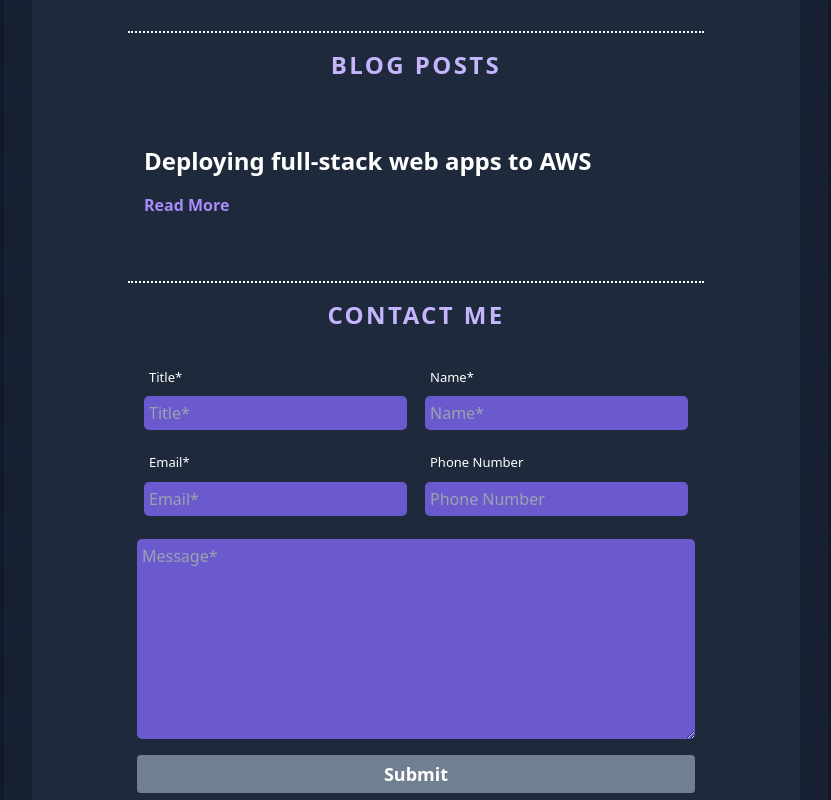
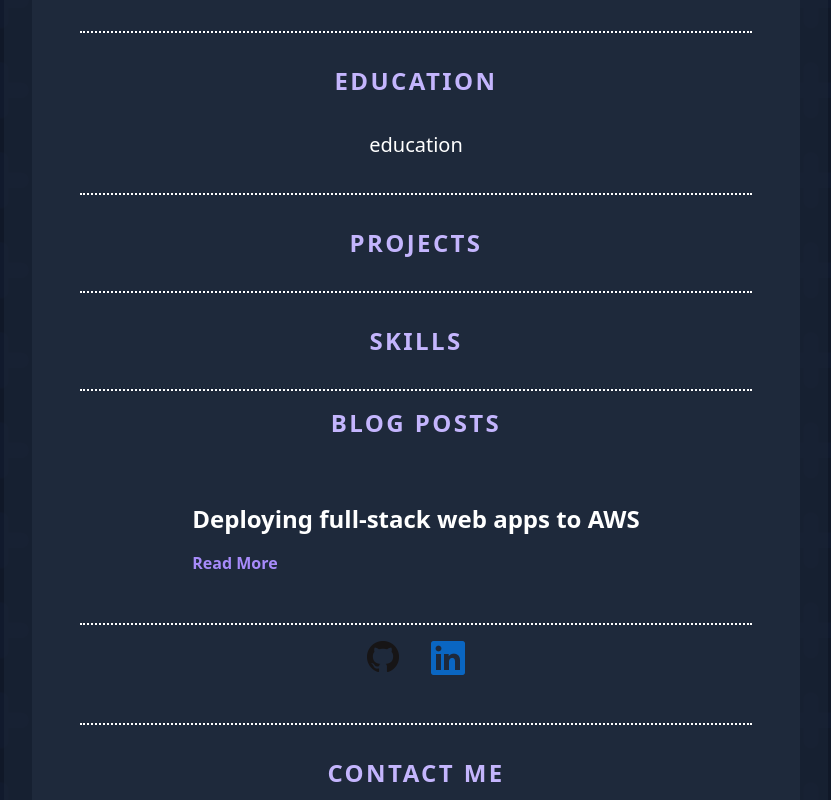
Before and after one commit to rnstphns/portfolio-front-end, an Angular app: page / in a window 1280 px wide. Shown: the part 1020-1820 px from the top of the page, without its empty margins (224-1055 px from the left). Built offline with nearby package versions, Linux system fonts and the light colour scheme.

Commit message:
polish formatting, div hell

```diff
--- a/src/app/app.component.html
+++ b/src/app/app.component.html
@@ -57,20 +57,43 @@
         >
       </div>
       <div class="border-b-2 border-dotted border-white w-full mt-8"></div>
-      <div class="px-2 sm:px-12 mx-auto w-full mt-8">
-        <div id="about">
+      <div id="about" class="px-2 sm:px-12 mx-auto w-full mt-8">
         <h2
           class="text-xl sm:text-2xl font-semibold text-violet-300 tracking-widest uppercase"
         >
           About
         </h2>
-          <p
-            class="text-l sm:text-xl mt-8 leading-relaxed sm:leading-relaxed"
+        <p class="text-l sm:text-xl mt-8 leading-relaxed sm:leading-relaxed">
+          I came to a career in programming after 6 years of work in the solar
+          PV industry.
+        </p>
+      </div>
+      <div class="border-b-2 border-dotted border-white w-full mt-8"></div>
+      <div id="education" class="px-2 sm:px-12 mx-auto w-full mt-8">
+        <h2
+          class="text-xl sm:text-2xl font-semibold text-violet-300 tracking-widest uppercase"
         >
-            I came to a career in programming after 6 years of work in the solar PV industry.
-
+          Education
+        </h2>
+        <p class="text-l sm:text-xl mt-8 leading-relaxed sm:leading-relaxed">
+          education
         </p>
-          <p></p>
+      </div>
+      <div class="border-b-2 border-dotted border-white w-full mt-8"></div>
+      <div id="projects" class="px-2 sm:px-12 mx-auto w-full mt-8">
+        <h2
+          class="text-xl sm:text-2xl font-semibold text-violet-300 tracking-widest uppercase"
+        >
+          Projects
+        </h2>
+      </div>
+      <div class="border-b-2 border-dotted border-white w-full mt-8"></div>
+      <div id="skills" class="bpx-2 sm:px-12 mx-auto w-full mt-8">
+        <h2
+          class="text-xl sm:text-2xl font-semibold text-violet-300 tracking-widest uppercase"
+        >
+          Skills
+        </h2>
       </div>
       <div class="border-b-2 border-dotted border-white w-full mt-8"></div>
       <div id="posts" class="flex flex-col">
@@ -89,20 +112,10 @@
             </h2>
             <p class="font-bold text-left text-violet-400 mt-4">Read More</p>
           </a>
-            <div
-              class="border-b-2 border-dotted border-white w-full mt-8"
-            ></div>
-            <h2
-              class="text-xl sm:text-2xl font-semibold text-violet-300 tracking-widest uppercase"
-            >
-              Contact Me
-            </h2>
-            <app-contact-form></app-contact-form>
-          </div>
         </div>
       </div>
       <div class="border-b-2 border-dotted border-white w-full mt-8"></div>
-      <div class="flex flex-row mt-4 mb-4 mx-auto">
+      <div id="socials" class="flex flex-row mt-4 mb-4 mx-auto">
         <a href="https://github.com/rnstphns" class="px-4"
           ><img src="../assets/GitHub-Mark-32px.png" alt="Github"
         /></a>
@@ -111,6 +124,15 @@
           class="px-4"
           ><img src="../assets/In-Blue-34.png" alt="Linkedin"
         /></a>
+      </div>
+      <div class="border-b-2 border-dotted border-white w-full mt-8"></div>
+      <div id="contact" class="bpx-2 sm:px-12 mx-auto w-full mt-8">
+        <h2
+          class="text-xl sm:text-2xl font-semibold text-violet-300 tracking-widest uppercase"
+        >
+          Contact Me
+        </h2>
+        <app-contact-form></app-contact-form>
       </div>
     </div>
   </div>
--- a/src/app/contact-form/contact-form.component.ts
+++ b/src/app/contact-form/contact-form.component.ts
@@ -16,7 +16,7 @@ import { HttpClient } from '@angular/common/http';
           <div class="input-label-pair">
             <label for="name">Name*</label>
             <!-- <span *ngIf="!contactForm.get('Name')?.valid && contactForm.get('Name')?.touched" class="alert">Please enter a name</span>  -->
-            <input formControlName="Name" type="text" placeholder = "Name*" id="name">
+            <input formControlName="GuestName" type="text" placeholder = "Name*" id="name">
           </div>
           <div class="input-label-pair">
             <label for="email">Email*</label>
@@ -35,13 +35,15 @@ import { HttpClient } from '@angular/common/http';
             <button [disabled]="!contactForm.valid" class="text-white bg-[slategray] rounded font-bold text-base sm:text-lg" type = "submit">Submit</button>
 </div>
       </form>
+    <span *ngIf="messageSent">Message successfully sent!</span>
   `,
   styleUrls: ['../../styles.css']
 })
-export class ContactFormComponent implements OnInit {
+export class ContactFormComponent {
 
   contactForm!: FormGroup;
   apiURL: string = "https://csj7tgphj7.execute-api.us-east-1.amazonaws.com/contact";
+  messageSent: boolean = false;
 
   constructor(private fb: FormBuilder, private http: HttpClient) {
     this.contactForm = fb.group({
@@ -49,24 +51,17 @@ export class ContactFormComponent implements OnInit {
       Email: ['', Validators.compose([Validators.required, Validators.email])],
       Phone: ['', Validators.pattern('^(\(\d{3}\)|\d{3})-?\d{3}-?\d{4}$')],
       Message: ['', Validators.required],
-      Name: ['', Validators.required]
+      GuestName: ['', Validators.required]
     })
-  }
-
-  ngOnInit(): void {
   }
 
   submitForm() {
     if (this.contactForm.valid) {
       const formValue = JSON.stringify(this.contactForm.getRawValue())
-      console.log(formValue)
+      this.http.post(this.apiURL, formValue).subscribe(res => {
+          if(res === 'Success') this.messageSent = true;
+        }
+      );
     }
   }
-
-  pullFirst(object: Object) {
-    if (object instanceof Array)
-      return object[0]
-    else
-      return object
-  }
 }
```
Lines whose indentation alone changed are shown as unchanged.
